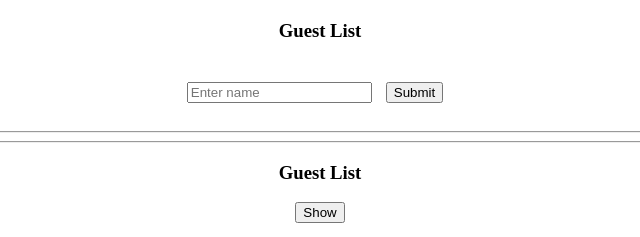
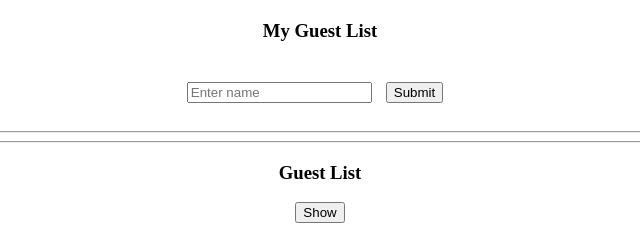
Before and after one commit to BansalF123/Project-80, a plain HTML site: page index.html in a window 1280 px wide. Shown: the top 237 px of the page, 320-960 px from the left. Drawn offline with Linux system fonts and the light colour scheme.

Commit message:
My Change 1

```diff
--- a/index.html
+++ b/index.html
@@ -8,7 +8,7 @@
 <body>
 <center>
 <h3 style="margin-top: 20px; margin-bottom: 20px; ">
-	Guest List
+	My Guest List
 </h3>
 
 <div id="rows">
```
